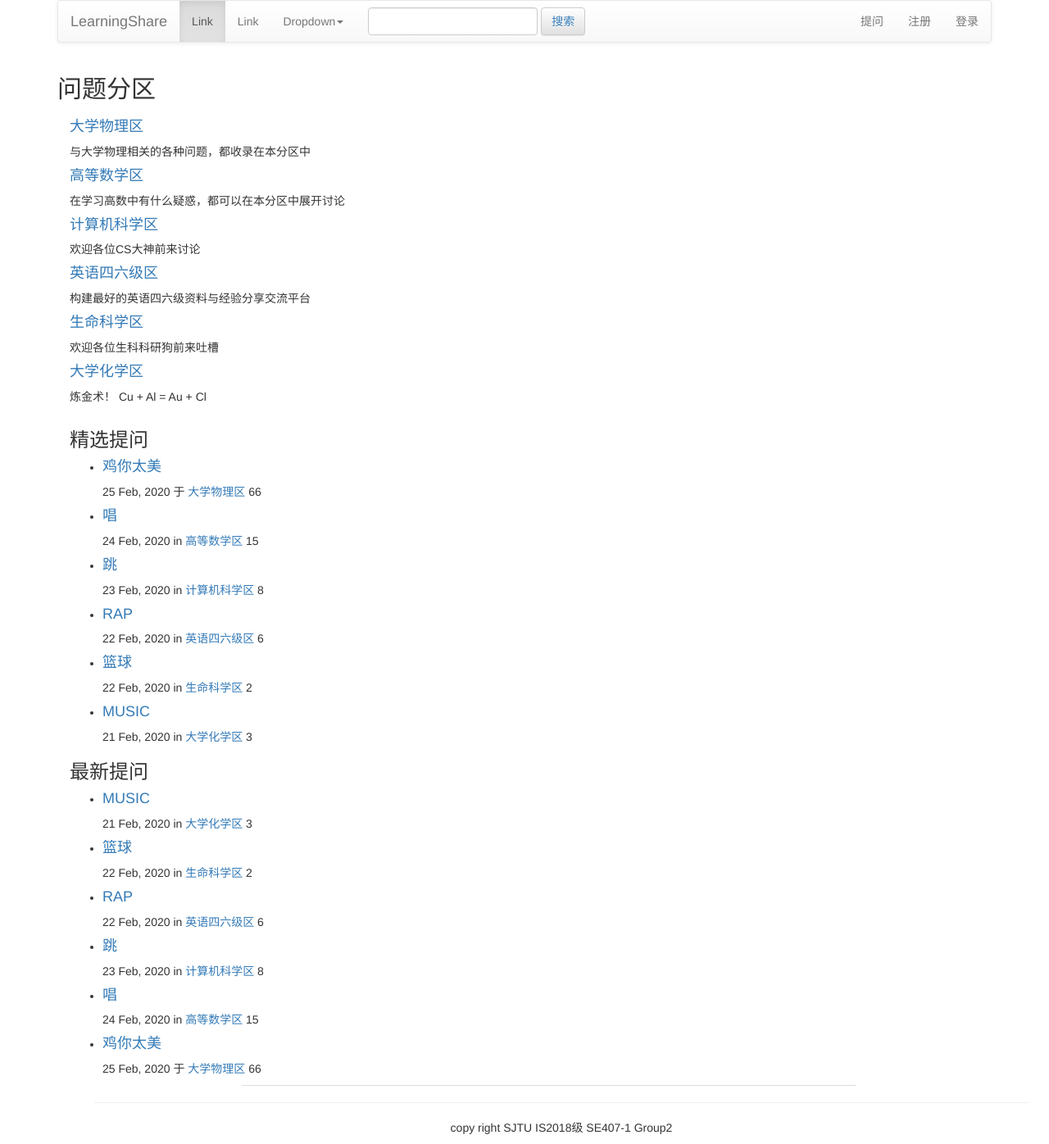
After one commit to mp332/LearningShare, a Django app: template templates/category/category.html in a window 1280 px wide. The commit adds this page. Shown: the whole page at 82% size. Run offline with Django 3.2, Linux system fonts and the light colour scheme; the template is opened without the code that fills it, so the values that code supplies are empty; some libraries are stand-ins or nearby versions.

Commit message:
更新模板

```diff
--- /dev/null
+++ b/templates/category/category.html
@@ -0,0 +1,194 @@
+{% extends 'index.html' %}
+{% load static %}
+{% block add_question %}
+<!doctype html>
+        <!--[if lt IE 7]> <html class="lt-ie9 lt-ie8 lt-ie7" lang="en-US"> <![endif]-->
+        <!--[if IE 7]>    <html class="lt-ie9 lt-ie8" lang="en-US"> <![endif]-->
+        <!--[if IE 8]>    <html class="lt-ie9" lang="en-US"> <![endif]-->
+        <!--[if gt IE 8]><!--> <html lang="en-US"> <!--<![endif]-->
+        <head>
+                <!-- META TAGS -->
+                <meta charset="UTF-8" />
+                <meta name="viewport" content="width=device-width, initial-scale=1.0">  <!--适应设备尺寸-->
+
+                <title>Knowledge Base Theme</title>
+
+                <link rel="shortcut icon" href="images/favicon.png" />  <!--网站的小图标-->
+
+
+
+
+                <!-- Style Sheet-->
+                <link rel="stylesheet" href="style.css"/>
+                <link rel='stylesheet' id='bootstrap-css-css'  href='../../static/css/bootstrap5152.css?ver=1.0' type='text/css' media='all' />
+                <link rel='stylesheet' id='responsive-css-css'  href='../../static/css/responsive5152.css?ver=1.0' type='text/css' media='all' />
+                <link rel='stylesheet' id='pretty-photo-css-css'  href='../../static/js/prettyphoto/prettyPhotoaeb9.css?ver=3.1.4' type='text/css' media='all' />
+                <link rel='stylesheet' id='main-css-css'  href='../../static/css/main5152.css?ver=1.0' type='text/css' media='all' />
+                <link rel='stylesheet' id='custom-css-css'  href='../../static/css/custom5152.html?ver=1.0' type='text/css' media='all' />
+
+
+                <!-- HTML5 shim, for IE6-8 support of HTML5 elements -->
+                <!--[if lt IE 9]>
+                <script src="js/html5.js"></script></script>
+                <![endif]-->
+
+        </head>
+
+        <body>
+
+                <!-- Start of Page Container -->
+                <div class="page-container">
+                        <div class="container">
+                                <div class="row">
+                                <div class="row home-category-list-area">
+                                                        <div class="span8">
+                                                                <h2>问题分区</h2>
+                                                        </div>
+                                                </div>
+
+                                                <div class="row-fluid top-cats">
+
+                                                        <section class="span4">
+                                                                <h4 class="category"><a href="#">大学物理区</a></h4>
+                                                                <div class="category-description">
+                                                                        <p>与大学物理相关的各种问题，都收录在本分区中</p>
+                                                                </div>
+                                                        </section>
+
+                                                        <section class="span4">
+                                                                <h4 class="category"><a href="#">高等数学区</a></h4>
+                                                                <div class="category-description">
+                                                                        <p>在学习高数中有什么疑惑，都可以在本分区中展开讨论</p>
+                                                                </div>
+                                                        </section>
+
+                                                        <section class="span4">
+                                                                <h4 class="category"><a href="#">计算机科学区</a></h4>
+                                                                <div class="category-description">
+                                                                        <p>欢迎各位CS大神前来讨论</p>
+                                                                </div>
+                                                        </section>
+                                                </div>
+                                                <div class="row-fluid top-cats">
+
+                                                        <section class="span4">
+                                                                <h4 class="category"><a href="#">英语四六级区</a></h4>
+                                                                <div class="category-description">
+                                                                        <p>构建最好的英语四六级资料与经验分享交流平台</p>
+                                                                </div>
+                                                        </section>
+
+                                                        <section class="span4">
+                                                                <h4 class="category">
+                                                                        <a href="#">生命科学区</a></h4>
+                                                                <div class="category-description">
+                                                                        <p>欢迎各位生科科研狗前来吐槽</p>
+                                                                </div>
+                                                        </section>
+
+                                                        <section class="span4">
+                                                                <h4 class="category"><a href="#">大学化学区</a></h4>
+                                                                <div class="category-description"><p>炼金术！ Cu + Al = Au + Cl</p>
+                                                                </div>
+                                                        </section>
+                                                </div>
+
+                                        </div>
+
+                                        <!-- start of page content -->
+                                        <div class="span8 page-content">
+
+                                                <!-- Basic Home Page Template -->
+                                                <div class="row separator">
+                                                        <section class="span4 articles-list">
+                                                                <h3>精选提问</h3>
+                                                                <ul class="articles">
+                                                                        <li class="article-entry standard">
+                                                                                <h4><a href="single.html">鸡你太美</a></h4>
+                                                                                <span class="article-meta">25 Feb, 2020 于 <a href="jinitaimei.html">大学物理区</a></span>
+                                                                                <span class="like-count">66</span>
+                                                                        </li>
+                                                                        <li class="article-entry standard">
+                                                                                <h4><a href="single.html">唱</a></h4>
+                                                                                <span class="article-meta">24 Feb, 2020 in <a href="chang.html" >高等数学区</a></span>
+                                                                                <span class="like-count">15</span>
+                                                                        </li>
+                                                                        <li class="article-entry video">
+                                                                                <h4><a href="single.html">跳</a></h4>
+                                                                                <span class="article-meta">23 Feb, 2020 in <a href="tiao.html" >计算机科学区</a></span>
+                                                                                <span class="like-count">8</span>
+                                                                        </li>
+                                                                        <li class="article-entry image">
+                                                                                <h4><a href="single.html">RAP</a></h4>
+                                                                                <span class="article-meta">22 Feb, 2020 in <a href="rap.html" >英语四六级区</a></span>
+                                                                                <span class="like-count">6</span>
+                                                                        </li>
+                                                                        <li class="article-entry standard">
+                                                                                <h4><a href="single.html">篮球</a></h4>
+                                                                                <span class="article-meta">22 Feb, 2020 in <a href="篮球.html" >生命科学区</a></span>
+                                                                                <span class="like-count">2</span>
+                                                                        </li>
+                                                                        <li class="article-entry standard">
+                                                                                <h4><a href="single.html">MUSIC</a></h4>
+                                                                                <span class="article-meta">21 Feb, 2020 in <a href="music.html" >大学化学区</a></span>
+                                                                                <span class="like-count">3</span>
+                                                                        </li>
+                                                                </ul>
+                                                        </section>
+
+                                                        <section class="span4 articles-list">
+                                                                <h3>最新提问</h3>
+                                                                <ul class="articles">
+                                                                         <li class="article-entry standard">
+                                                                                <h4><a href="single.html">MUSIC</a></h4>
+                                                                                <span class="article-meta">21 Feb, 2020 in <a href="music.html" >大学化学区</a></span>
+                                                                                <span class="like-count">3</span>
+                                                                        </li>
+                                                                        <li class="article-entry standard">
+                                                                                <h4><a href="single.html">篮球</a></h4>
+                                                                                <span class="article-meta">22 Feb, 2020 in <a href="篮球.html" >生命科学区</a></span>
+                                                                                <span class="like-count">2</span>
+                                                                        </li>
+                                                                        <li class="article-entry image">
+                                                                                <h4><a href="single.html">RAP</a></h4>
+                                                                                <span class="article-meta">22 Feb, 2020 in <a href="rap.html" >英语四六级区</a></span>
+                                                                                <span class="like-count">6</span>
+                                                                        </li>
+                                                                        <li class="article-entry video">
+                                                                                <h4><a href="single.html">跳</a></h4>
+                                                                                <span class="article-meta">23 Feb, 2020 in <a href="tiao.html" >计算机科学区</a></span>
+                                                                                <span class="like-count">8</span>
+                                                                        </li>
+                                                                         <li class="article-entry standard">
+                                                                                <h4><a href="single.html">唱</a></h4>
+                                                                                <span class="article-meta">24 Feb, 2020 in <a href="chang.html" >高等数学区</a></span>
+                                                                                <span class="like-count">15</span>
+                                                                        </li>
+                                                                        <li class="article-entry standard">
+                                                                                <h4><a href="single.html">鸡你太美</a></h4>
+                                                                                <span class="article-meta">25 Feb, 2020 于 <a href="jinitaimei.html">大学物理区</a></span>
+                                                                                <span class="like-count">66</span>
+                                                                        </li>
+
+                                                                </ul>
+                                                        </section>
+                                                </div>
+
+
+                                        <!-- end of page content -->
+
+                <a href="#top" id="scroll-top"></a>
+
+                <!-- script -->
+                <script type='text/javascript' src='../../static/js/jquery-1.8.3.min.js'></script>
+                <script type='text/javascript' src='../../static/js/jquery.easing.1.3.js'></script>
+                <script type='text/javascript' src='../../static/js/prettyphoto/jquery.prettyPhoto.js'></script>
+                <script type='text/javascript' src='../../static/js/jflickrfeed.js'></script>
+                <script type='text/javascript' src='../../static/js/jquery.liveSearch.js'></script>
+                <script type='text/javascript' src='../../static/js/jquery.form.js'></script>
+                <script type='text/javascript' src='../../static/js/jquery.validate.min.js'></script>
+                <script type='text/javascript' src='../../static/js/custom.js'></script>
+
+        </body>
+</html>
+{% endblock %}
--- a/templates/registration/password_change_form.html
+++ b/templates/registration/password_change_form.html
@@ -1,4 +1,4 @@
-    {% extends "admin/base_site.html" %}
+{% extends "admin/base_site.html" %}
 {% load i18n static %}
 {% block extrastyle %}{{ block.super }}<link rel="stylesheet" type="text/css" href="{% static "admin/css/forms.css" %}">{% endblock %}
 {% block userlinks %}{% url 'django-admindocs-docroot' as docsroot %}{% if docsroot %}<a href="{{ docsroot }}">{% trans 'Documentation' %}</a> / {% endif %} {% trans 'Change password' %} / <a href="{% url 'admin:logout' %}">{% trans 'Log out' %}</a>{% endblock %}
```
Also changed, not shown: templates/question/add_question.html (+7 -7 lines), templates/question/test.html (added, +13 -0 lines).
